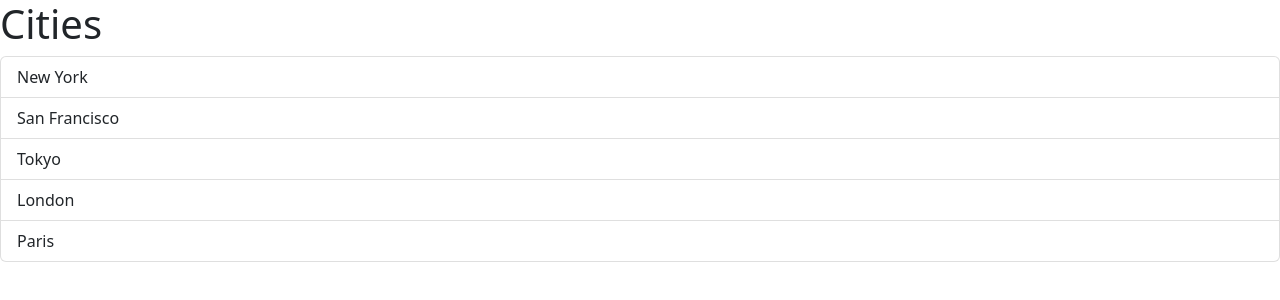
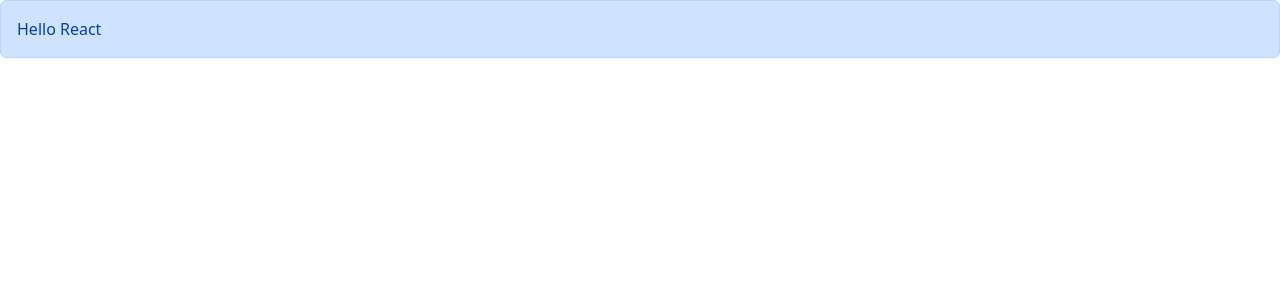
Before and after one commit to martinniee/react-app, a React (Vite) app: page / in a window 1280 px wide. Shown: the top 300 px of the page. Built offline with nearby package versions, Linux system fonts and the light colour scheme.

Commit message:
传递子组件

```diff
--- a/src/App.tsx
+++ b/src/App.tsx
@@ -1,18 +1,12 @@
-import ListGroup from './components/ListGroup';
+import Alert from './components/Alert';
+
 function App() {
-	let items = ['New York', 'San Francisco', 'Tokyo', 'London', 'Paris'];
-	const handleSelectItem = (item: String) => {
-		console.log(item);
-	};
-
 	return (
 		<div>
-			<ListGroup
-				// 传入参数
-				items={items}
-				heading='Cities'
-				onSelectItem={handleSelectItem}
-			/>
+			<Alert>
+				{/* 传递子节点 */}
+				Hello <span>React</span>
+			</Alert>
 		</div>
 	);
 }
--- /dev/null
+++ b/src/components/Alert.tsx
@@ -0,0 +1,11 @@
+// 快捷输入 rafce (React Arrow Function Component)
+import React, { ReactNode } from 'react';
+interface Props {
+	// 如果传递的是一个节点，则需要使用 ReactNode
+	children: ReactNode;
+}
+const Alert = ({ children }: Props) => {
+	return <div className='alert alert-primary'>{children}</div>;
+};
+
+export default Alert;
```
Also changed, not shown: 1 other file (tests, documents, lock files or other folders).
